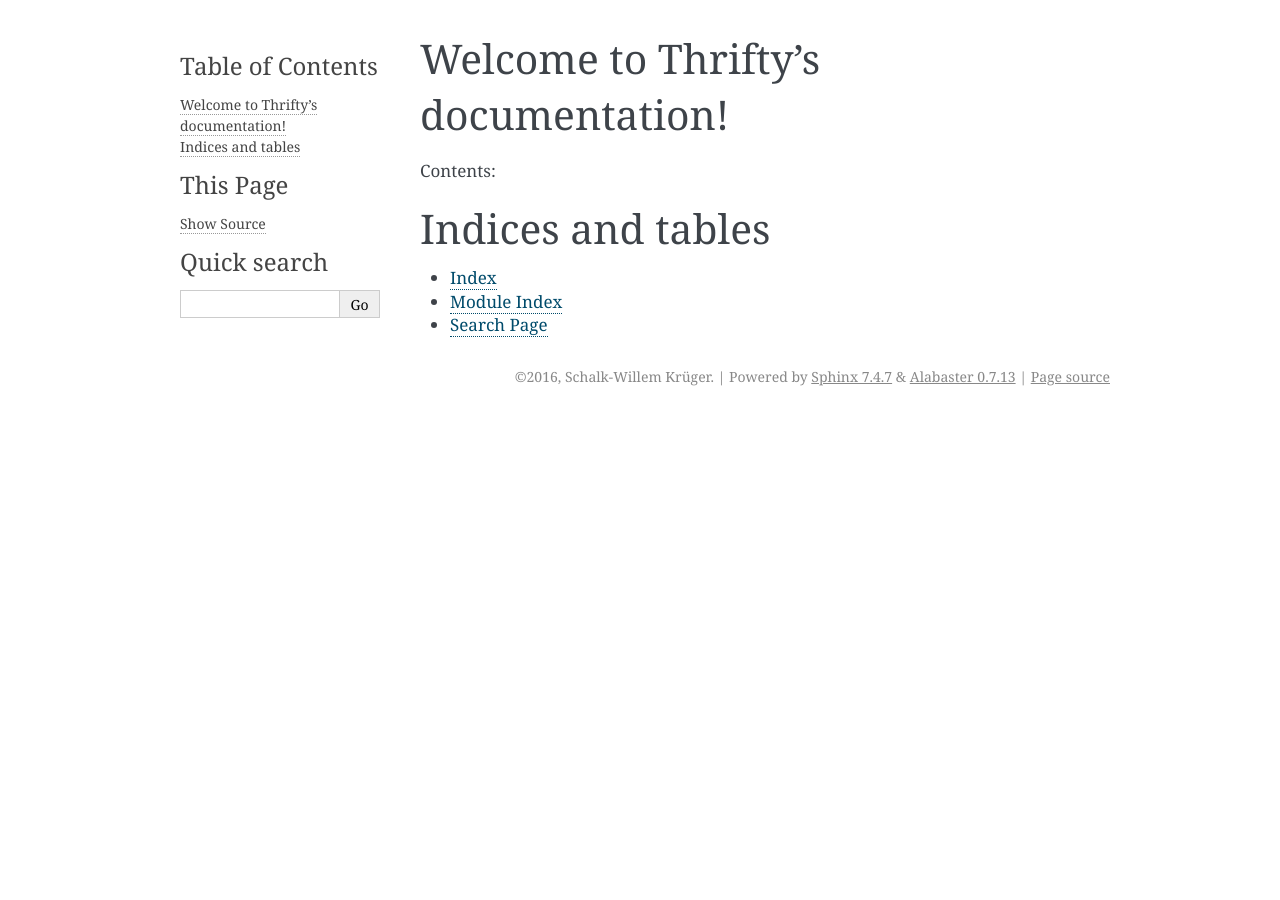
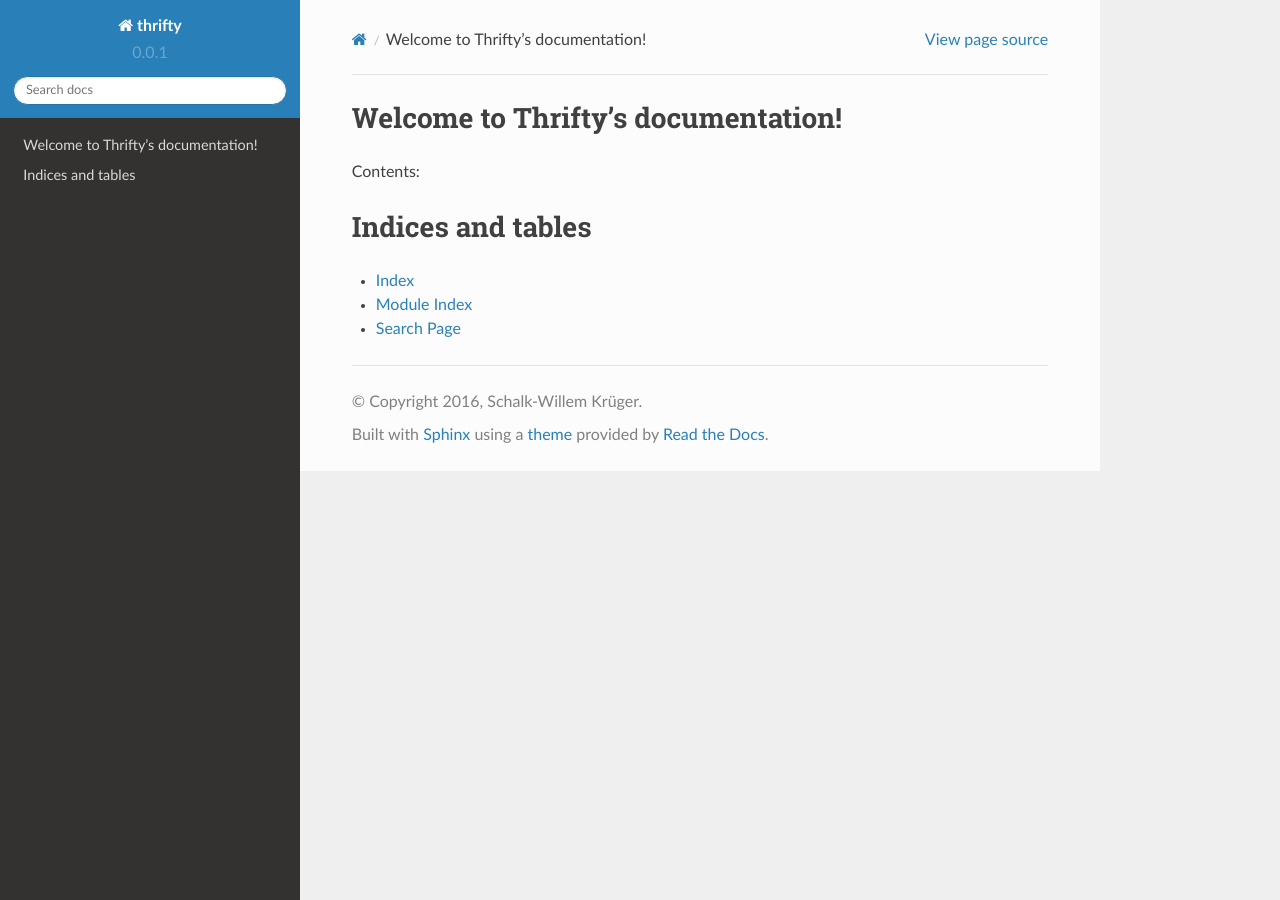
Before and after one commit to swkrueger/Thrifty, a Sphinx documentation site: the page built from docs/index.rst, in a window 1280 px wide. Built offline with Sphinx 7.4.7 and the Read the Docs theme 2.0.0, drawn with Linux system fonts in a browser that asks for light colours; some of the changed lines change nothing that is shown.

Commit message:
Basic Sphinx documentation generation infrastrukture

```diff
--- a/docs/conf.py
+++ b/docs/conf.py
@@ -1,24 +1,9 @@
 # -*- coding: utf-8 -*-
-#
-# Thrifty documentation build configuration file, created by
-# sphinx-quickstart on Wed Jul  6 16:30:23 2016.
-#
-# This file is execfile()d with the current directory set to its
-# containing dir.
-#
-# Note that not all possible configuration values are present in this
-# autogenerated file.
-#
-# All configuration values have a default; values that are commented out
-# serve to show the default.
+#pylint: skip-file
 
-# If extensions (or modules to document with autodoc) are in another directory,
-# add these directories to sys.path here. If the directory is relative to the
-# documentation root, use os.path.abspath to make it absolute, like shown here.
-#
-# import os
-# import sys
-# sys.path.insert(0, os.path.abspath('.'))
+import os
+import sys
+sys.path.insert(0, os.path.abspath('..'))
 
 # -- General configuration ------------------------------------------------
 
@@ -26,36 +11,31 @@
 #
 # needs_sphinx = '1.0'
 
-# Add any Sphinx extension module names here, as strings. They can be
-# extensions coming with Sphinx (named 'sphinx.ext.*') or your custom
-# ones.
 extensions = [
+    # 'sphinx.ext.autosummary',
     'sphinx.ext.autodoc',
     'sphinx.ext.todo',
     'sphinx.ext.coverage',
     'sphinx.ext.mathjax',
     'sphinx.ext.viewcode',
     'sphinx.ext.githubpages',
+    'numpydoc',
 ]
 
 # Add any paths that contain templates here, relative to this directory.
 templates_path = ['_templates']
 
 # The suffix(es) of source filenames.
-# You can specify multiple suffix as a list of string:
-#
-# source_suffix = ['.rst', '.md']
 source_suffix = '.rst'
 
 # The encoding of source files.
-#
 # source_encoding = 'utf-8-sig'
 
 # The master toctree document.
 master_doc = 'index'
 
 # General information about the project.
-project = u'Thrifty'
+project = u'thrifty'
 copyright = u'2016, Schalk-Willem Krüger'
 author = u'Schalk-Willem Krüger'
 
@@ -64,9 +44,9 @@
 # built documents.
 #
 # The short X.Y version.
-version = u'0.1'
+version = '0.0.1'
 # The full version, including alpha/beta/rc tags.
-release = u'0.1'
+release = version
 
 # The language for content autogenerated by Sphinx. Refer to documentation
 # for a list of supported languages.
@@ -126,7 +106,7 @@
 # The theme to use for HTML and HTML Help pages.  See the documentation for
 # a list of builtin themes.
 #
-html_theme = 'alabaster'
+html_theme = 'sphinx_rtd_theme'
 
 # Theme options are theme-specific and customize the look and feel of a theme
 # further.  For a list of options available for each theme, see the
@@ -152,8 +132,8 @@
 # html_logo = None
 
 # The name of an image file (relative to this directory) to use as a favicon of
-# the docs.  This file should be a Windows icon file (.ico) being 16x16 or 32x32
-# pixels large.
+# the docs.  This file should be a Windows icon file (.ico) being 16x16 or
+# 32x32 pixels large.
 #
 # html_favicon = None
 
@@ -240,33 +220,33 @@
 # html_search_scorer = 'scorer.js'
 
 # Output file base name for HTML help builder.
-htmlhelp_basename = 'Thriftydoc'
+htmlhelp_basename = 'thriftydoc'
 
 # -- Options for LaTeX output ---------------------------------------------
 
 latex_elements = {
-     # The paper size ('letterpaper' or 'a4paper').
-     #
-     # 'papersize': 'letterpaper',
+    # The paper size ('letterpaper' or 'a4paper').
+    #
+    # 'papersize': 'letterpaper',
 
-     # The font size ('10pt', '11pt' or '12pt').
-     #
-     # 'pointsize': '10pt',
+    # The font size ('10pt', '11pt' or '12pt').
+    #
+    # 'pointsize': '10pt',
 
-     # Additional stuff for the LaTeX preamble.
-     #
-     # 'preamble': '',
+    # Additional stuff for the LaTeX preamble.
+    #
+    # 'preamble': '',
 
-     # Latex figure (float) alignment
-     #
-     # 'figure_align': 'htbp',
+    # Latex figure (float) alignment
+    #
+    # 'figure_align': 'htbp',
 }
 
 # Grouping the document tree into LaTeX files. List of tuples
 # (source start file, target name, title,
 #  author, documentclass [howto, manual, or own class]).
 latex_documents = [
-    (master_doc, 'Thrifty.tex', u'Thrifty Documentation',
+    (master_doc, 'thrifty.tex', u'Thrifty Documentation',
      u'Schalk-Willem Krüger', 'manual'),
 ]
 
@@ -317,8 +297,8 @@
 # (source start file, target name, title, author,
 #  dir menu entry, description, category)
 texinfo_documents = [
-    (master_doc, 'Thrifty', u'Thrifty Documentation',
-     author, 'Thrifty', 'One line description of project.',
+    (master_doc, 'thrifty', u'Thrifty Documentation',
+     author, 'thrifty', 'Proof-of-concept SDR software for TDOA positioning.',
      'Miscellaneous'),
 ]
 
@@ -337,3 +317,6 @@
 # If true, do not generate a @detailmenu in the "Top" node's menu.
 #
 # texinfo_no_detailmenu = False
+
+# Generate stub files from autosummary.
+# autosummary_generate = True
```
Also changed, not shown: 2 other files.
